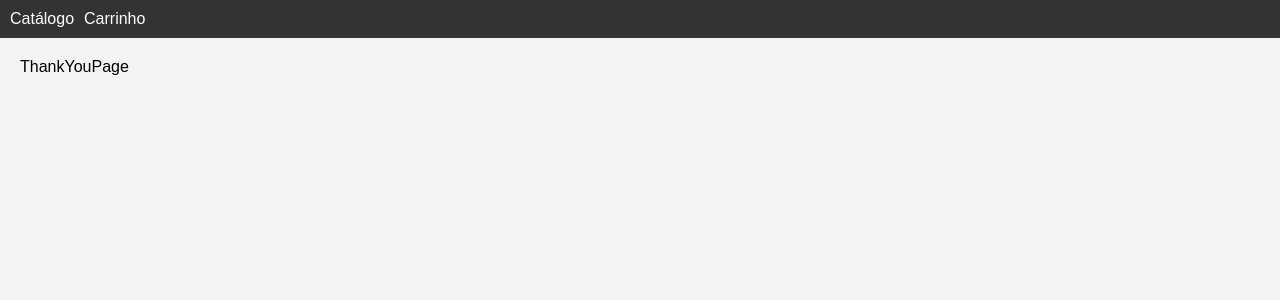
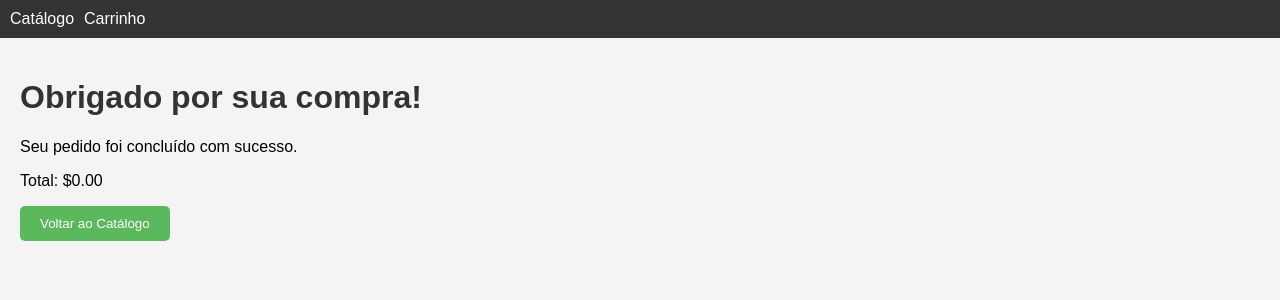
Before and after one commit to JorgeDeAquino/E-Commerce-JA, a React (Vite) app: page /thank-you in a window 1280 px wide. Shown: the top 300 px of the page. Built offline with nearby package versions, Linux system fonts and the light colour scheme.

Commit message:
add pagina de obrigado

```diff
--- a/src/components/ThankYouPage.jsx
+++ b/src/components/ThankYouPage.jsx
@@ -1,7 +1,30 @@
-import React from 'react'
+import React, { useEffect } from "react";
+import { useNavigate, useLocation } from "react-router-dom";
 
 export default function ThankYouPage() {
+  const navigate = useNavigate();
+  const location = useLocation();
+  // Extrair cartItems do estado do roteador
+  const items = location.state?.cartItems ?? [];
+
+  const totalPrice = items.reduce(
+    (total, item) => total + item.price * item.quantity,
+    0
+  );
+
   return (
-    <div>ThankYouPage</div>
-  )
-}
+    <div className="thank-you-page">
+      <h1>Obrigado por sua compra!</h1>
+      <p>Seu pedido foi concluído com sucesso.</p>
+      <ul>
+        {items.map((item) => (
+          <li key={item.id}>
+            {item.name} - {item.quantity} x ${item.price.toFixed(2)}
+          </li>
+        ))}
+      </ul>
+      <p>Total: ${totalPrice.toFixed(2)}</p>
+      <button onClick={() => navigate("/")}>Voltar ao Catálogo</button>
+    </div>
+  );
+};
```
